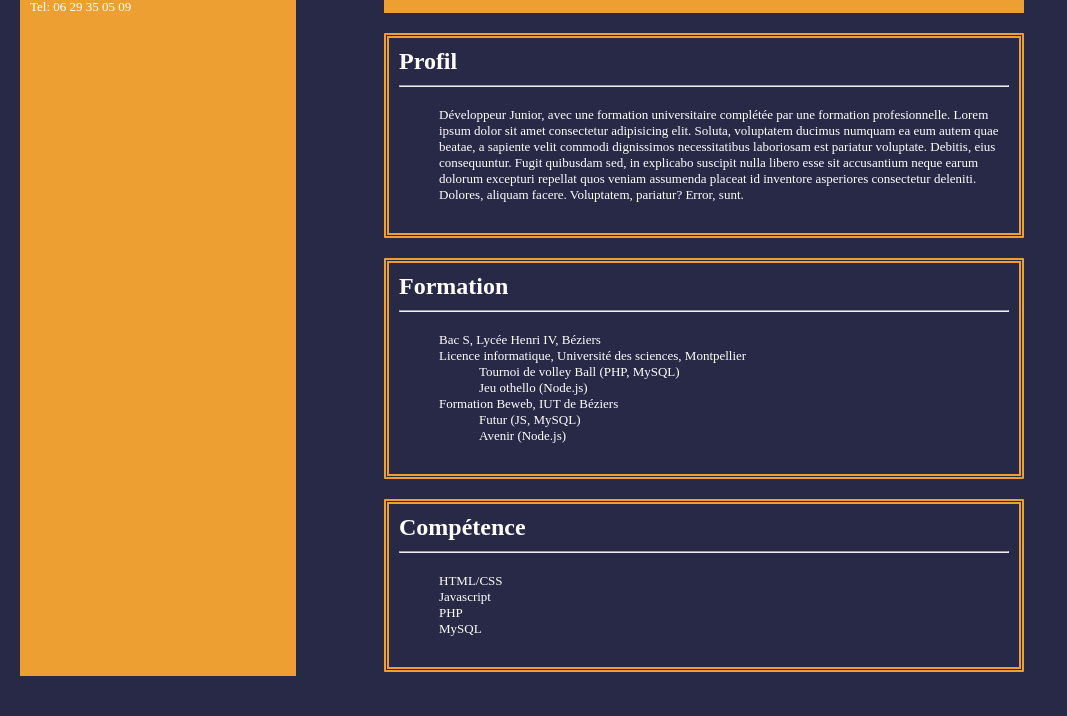
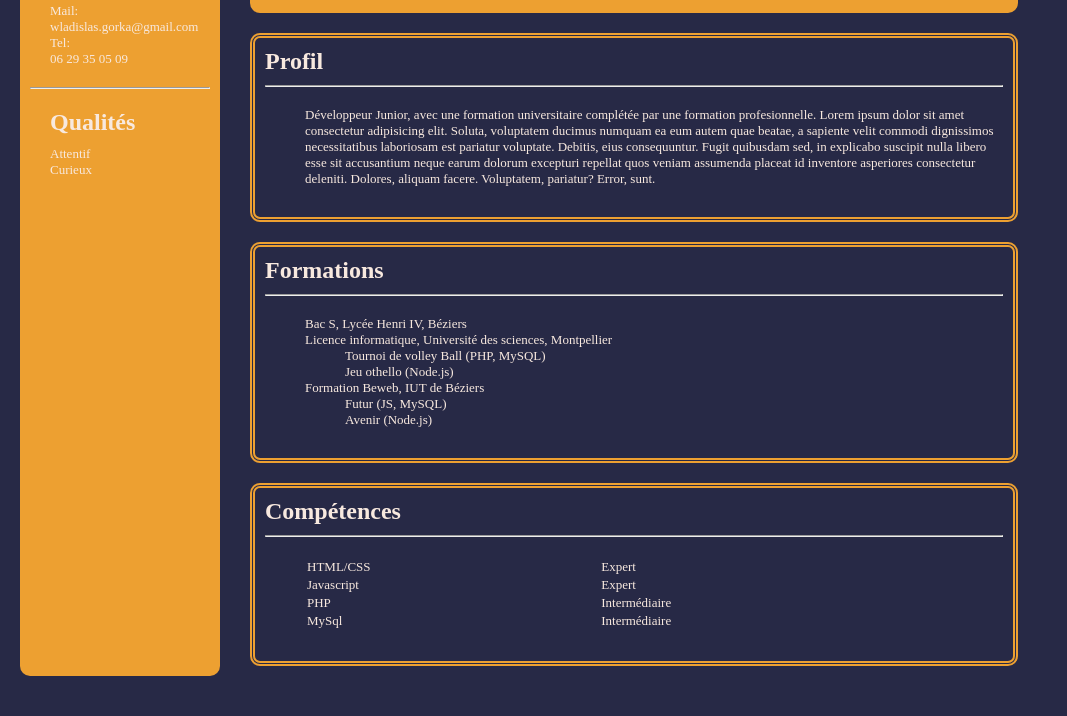
Before and after one commit to wladislasGorka/curri, a plain HTML site: page index.html in a window 1280 px wide. Shown: the part 84-800 px from the top of the page, without its empty margins (0-1067 px from the left). Drawn offline with Linux system fonts and the light colour scheme.

Commit message:
Ajout tableau Compétances et liste Qualités

```diff
--- a/css/style.css
+++ b/css/style.css
@@ -8,8 +8,12 @@ Palette de couleurs (Created by Snowy Owl):
 *{
     margin: 0px;
     padding: 0px;
-    color: white;
+    color: rgb(248, 233, 223);
     font-size: x-large;
+}
+
+body,aside,h1,section{
+    border-radius: 10px;
 }
 
 body{
@@ -21,30 +25,37 @@ aside{
     position: fixed;
     font-size: xx-small;
     margin: 20px;
-    width: 20%;
+    width: 180px;
     background-color: #eda031;
     height: 90%;
     padding: 10px;
 }
+aside > section{
+    margin-left: 20px;
+    margin-bottom: 20px;
+}
 
 main{
     display: inline-block;
-    width: 50%;
+    width: 60%;
+    min-width: 400px;
     margin-top: 20px;
-    margin-left: 30%;
+    margin-left: 250px;
     margin-right: 5%;
 }
 
-section{
-    margin-top: 20px;
-    border-radius: 1px;
+main > section{
+    margin-top: 10px;
+    margin-bottom: 20px;
     border: thick double #eda031;
     padding: 10px 10px 30px 10px;
 }
 
 h1{
+    text-align: center;
     background-color: #eda031;
     font-size: xx-large;
+    margin-bottom: 20px;
     padding: 20px;
 }
 h2{
@@ -55,17 +66,21 @@ hr{
     margin-bottom: 20px;
 }
 h3{
-    margin-bottom: 10px;
+    margin: 20px 0px 10px 0px;
 }
 
-p, section > ul, li > ul{
+p, main > section > ul, li > ul, td{
     padding-left: 40px;
+    font-size: small;
 }
 
-p{
-    font-size: small;
-}
 li{
     list-style-type : none;
     font-size: small;
 }
+table{
+    width:80%;
+}
+td{
+    width: 45%;
+}
--- a/index.html
+++ b/index.html
@@ -8,11 +8,23 @@
     </head>
     <body>
         <aside>
-            <h3>Contact</h3>
-            <ul>
-                <li>Mail: wladislas.gorka@gmail.com</li>
-                <li>Tel: 06 29 35 05 09</li>
-            </ul>
+            <section>
+                <h3>Contact</h3>
+                <ul>
+                    <li>Mail:</li>
+                    <li>wladislas.gorka@gmail.com</li>
+                    <li>Tel:</li>
+                    <li>06 29 35 05 09</li>
+                </ul>
+            </section>
+            <hr />
+            <section>
+                <h3>Qualités</h3>
+                <ul>
+                    <li>Attentif</li>
+                    <li>Curieux</li>
+                </ul>
+            </section>
         </aside>
 
         <main>
@@ -28,7 +40,7 @@
             </section>
 
             <section>
-                <h2>Formation</h2>
+                <h2>Formations</h2>
                 <hr />
                 <ul id="formation">
                     <li>Bac S, Lycée Henri IV, Béziers</li>
@@ -48,14 +60,32 @@
             </section>
 
             <section>
-                <h2>Compétence</h2>
+                <h2>Compétences</h2>
                 <hr />
-                <ul id="competences">
+                <!-- <ul id="competences">
                     <li>HTML/CSS</li>
                     <li>Javascript</li>
                     <li>PHP</li>
                     <li>MySQL</li>
-                </ul>
+                </ul> -->
+                <table>
+                    <tr>
+                        <td>HTML/CSS</td>
+                        <td>Expert</td>
+                    </tr>
+                    <tr>
+                        <td>Javascript</td>
+                        <td>Expert</td>
+                    </tr>
+                    <tr>
+                        <td>PHP</td>
+                        <td>Intermédiaire</td>
+                    </tr>
+                    <tr>
+                        <td>MySql</td>
+                        <td>Intermédiaire</td>
+                    </tr>
+                </table>
             </section>
 
             <!-- <section>
```
